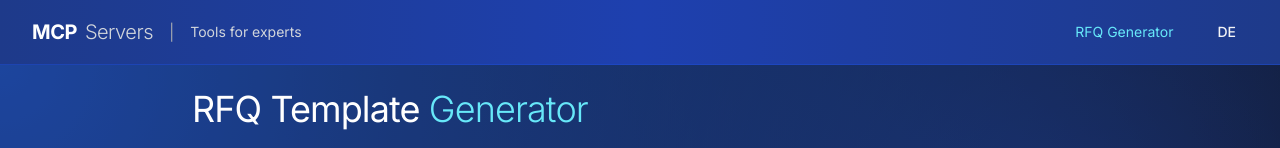
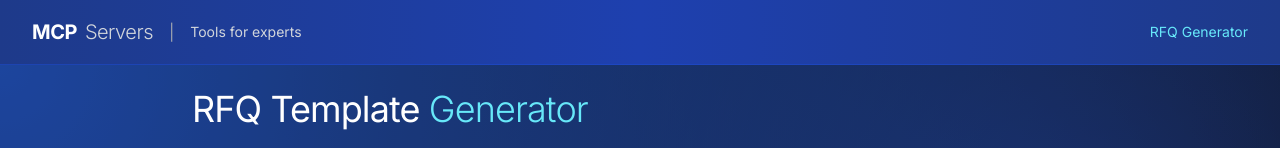
Before and after one commit to boorich/extraordinary_minds, a Next.js app: page /rfq in a window 1280 px wide. Shown: the top 148 px of the page. Built offline with nearby package versions, Linux system fonts and the light colour scheme.

Commit message:
fix: Remove duplicate header and language switcher
- Remove MCPHeader from VisionaryLanding
- Remove language switcher/DE option
- Keep single consistent header in layout
- Clean up header styling

```diff
--- a/src/components/MCPHeader.tsx
+++ b/src/components/MCPHeader.tsx
@@ -1,21 +1,8 @@
 'use client';
 
-import React, { useState } from 'react';
+import React from 'react';
 import Link from 'next/link';
 import { usePathname } from 'next/navigation';
-
-const LanguageSwitcher = () => {
-  const [currentLang, setCurrentLang] = useState('DE');
-
-  return (
-    <button
-      onClick={() => setCurrentLang(currentLang === 'DE' ? 'EN' : 'DE')}
-      className="flex items-center px-3 py-1 text-sm font-medium text-gray-100 hover:text-white transition-colors"
-    >
-      <span>{currentLang}</span>
-    </button>
-  );
-};
 
 const MCPHeader = () => {
   const pathname = usePathname();
@@ -34,8 +21,7 @@ const MCPHeader = () => {
             </Link>
           </div>
 
-          {/* Navigation Links & Language Switcher */}
-          <div className="flex items-center space-x-8">
+          {/* RFQ Link */}
           <Link
             href="/rfq"
             className={`text-sm ${
@@ -46,8 +32,6 @@ const MCPHeader = () => {
           >
             RFQ Generator
           </Link>
-            <LanguageSwitcher />
-          </div>
         </div>
       </div>
     </header>
--- a/src/components/VisionaryLanding.tsx
+++ b/src/components/VisionaryLanding.tsx
@@ -1,7 +1,6 @@
 'use client';
 
 import React, { useState, useCallback } from 'react';
-import MCPHeader from './MCPHeader';
 import MCPDialogue from './dialogue/MCPDialogue';
 import TransformationSection from './TransformationSection';
 import PilotProgramSection from './PilotProgramSection';
@@ -77,7 +76,6 @@ const VisionaryLanding = () => {
 
   return (
     <div className="text-slate-100">
-      <MCPHeader />
       <div className="professional-gradient">
         <main id="main-content" className="max-w-6xl mx-auto px-4 sm:px-6 py-8 relative" role="main">
           <div className="relative z-10">
```
Lines whose indentation alone changed are shown as unchanged.
